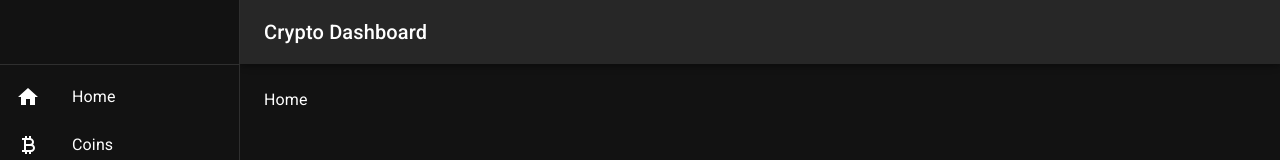
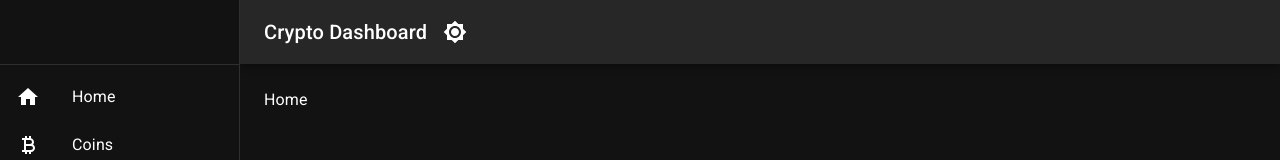
Before and after one commit to KrystianJonca/crypto-dashboard, a React (Create React App) app: page /home in a window 1280 px wide. Shown: the top 160 px of the page. Built offline with nearby package versions, Linux system fonts and the light colour scheme; no server answers.

Commit message:
Added theme color toggle

```diff
--- a/src/components/Layout.js
+++ b/src/components/Layout.js
@@ -16,16 +16,25 @@ import {
   Typography,
 } from '@mui/material/';
 import { Home, Article, CurrencyBitcoin, Menu } from '@mui/icons-material';
+import Brightness4Icon from '@mui/icons-material/Brightness4';
+import Brightness7Icon from '@mui/icons-material/Brightness7';
 import { Outlet, Link } from 'react-router-dom';
+import { useDispatch, useSelector } from 'react-redux';
+import { toggleColorMode } from '../features/colorSlice';
 
 const drawerWidth = 240;
 
 const Layout = (props) => {
   const { window } = props;
   const [mobileOpen, setMobileOpen] = React.useState(false);
+  const colorMode = useSelector((state) => state.colorMode.value);
+  const dispatch = useDispatch();
 
   const handleDrawerToggle = () => {
     setMobileOpen(!mobileOpen);
+  };
+  const handleColorModeToggle = () => {
+    dispatch(toggleColorMode());
   };
 
   const drawer = (
@@ -77,6 +86,13 @@ const Layout = (props) => {
           <Typography variant="h6" noWrap component="div">
             Crypto Dashboard
           </Typography>
+          <IconButton
+            sx={{ ml: 1 }}
+            onClick={handleColorModeToggle}
+            color="inherit"
+          >
+            {colorMode === 'dark' ? <Brightness7Icon /> : <Brightness4Icon />}
+          </IconButton>
         </Toolbar>
       </AppBar>
       <Box
```
